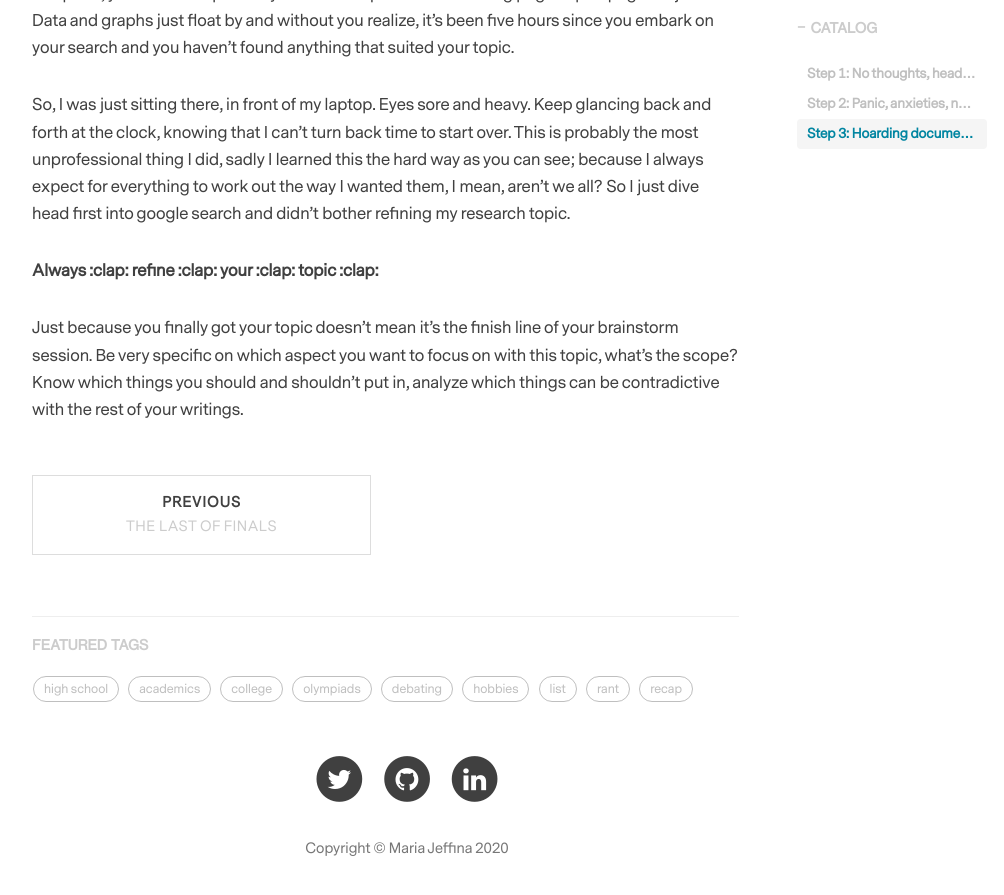
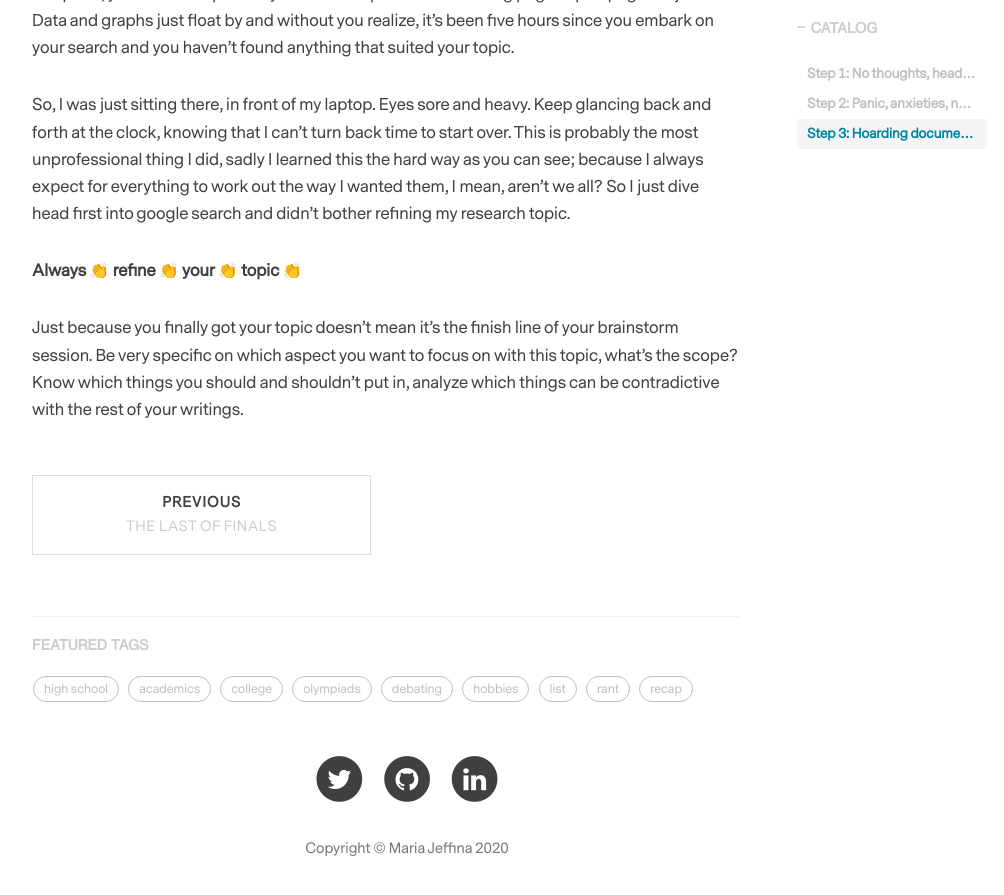
Before and after one commit to maiesey/maiesey.github.io, a Jekyll site: the page built from _posts/2020-04-15-on-my-way-to-become-a-researcher.markdown, in a window 1280 px wide and 900 px high, scrolled down 2580 px. Shown: the top 895 px of the window, without its empty margins (233-1237 px from the left). Built offline with Jekyll 4.4.1, drawn with Linux system fonts in a browser that asks for light colours; nearby versions of some CDN libraries; comment, search, counter and statistics services are not loaded; some of the changed lines change nothing that is shown.

Commit message:
Update 2020-04-15-on-my-way-to-become-a-researcher.markdown

```diff
--- a/_posts/2020-04-15-on-my-way-to-become-a-researcher.markdown
+++ b/_posts/2020-04-15-on-my-way-to-become-a-researcher.markdown
@@ -42,6 +42,6 @@ In this step, your Dropbox or any cloud service you're using, is probably going
 
 So, I was just sitting there, in front of my laptop. Eyes sore and heavy. Keep glancing back and forth at the clock, knowing that I can't turn back time to start over. This is probably the most unprofessional thing I did, sadly I learned this the hard way as you can see; because I always expect for everything to work out the way I wanted them, I mean, aren't we all? So I just dive head first into google search and didn't bother refining my research topic.
 
-**Always :clap: refine :clap: your :clap: topic :clap:**
+**Always 👏 refine 👏 your 👏 topic 👏**
 
 Just because you finally got your topic doesn't mean it's the finish line of your brainstorm session. Be very specific on which aspect you want to focus on with this topic, what's the scope? Know which things you should and shouldn't put in, analyze which things can be contradictive with the rest of your writings.
```
